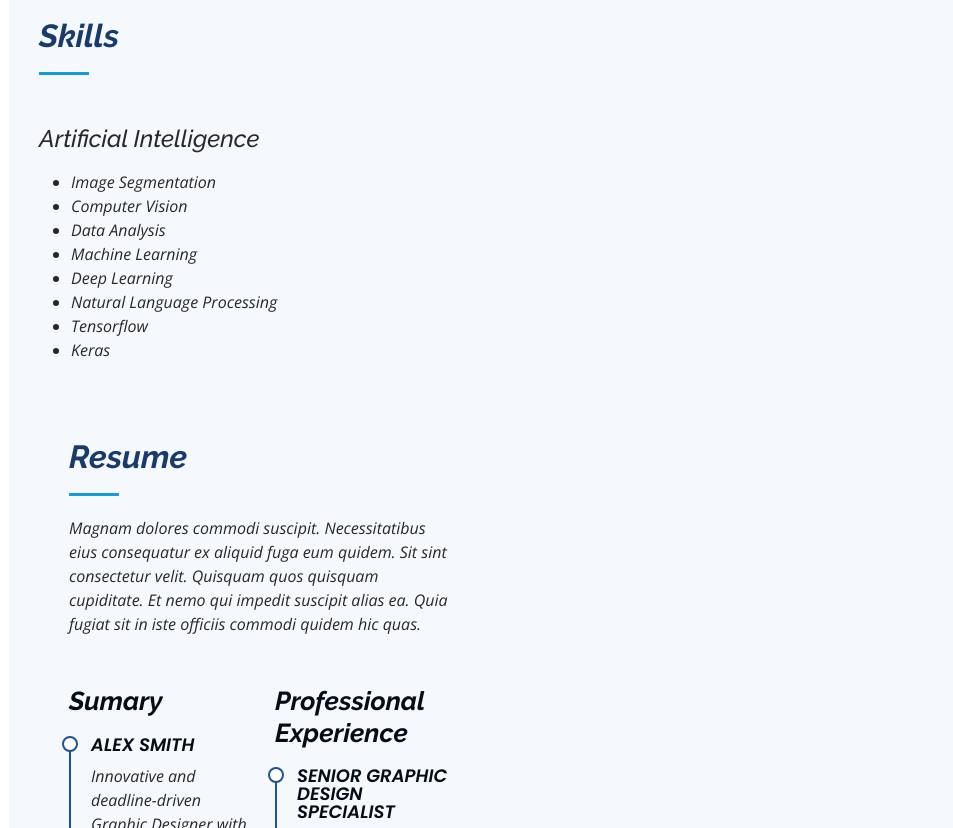
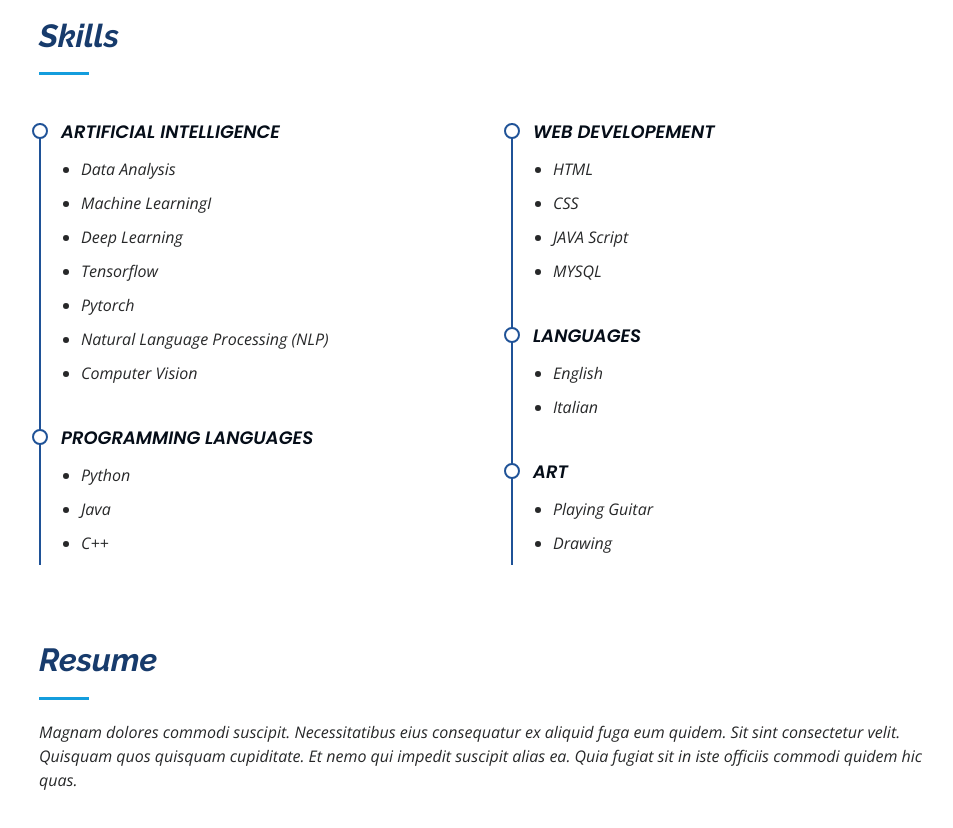
Before and after one commit to HosnawHb/hosnawhb.github.io, a plain HTML site: page index.html in a window 1280 px wide. Shown: the part 2040-2868 px from the top of the page, without its empty margins (291-1244 px from the left). Drawn offline with nearby package versions, Linux system fonts and the light colour scheme.

Commit message:
index.html

```diff
--- a/index.html
+++ b/index.html
@@ -168,9 +168,8 @@
     </section><!-- End Facts Section -->
 
     <!-- ======= Skills Section ======= -->
-    <section id="skills" class="skills section-bg">
+    <section id="Skills" class="resume">
     <div class="container">
-
       <div class="section-title">
         <h2>Skills</h2>
       </div>
@@ -180,79 +179,61 @@
             <h4>Artificial Intelligence</h4>
             <p>
             <ul>
-              <li>Image Segmentation</li>
+              <li>Data Analysis</li>
+              <li>Machine LearningI</li>
+              <li>Deep Learning</li>
+              <li>Tensorflow</li>
+              <li>Pytorch</li>
+              <li>Natural Language Processing (NLP) </li>
               <li>Computer Vision</li>
-              <li>Data Analysis</li>
-              <li>Machine Learning</li>
-              <li>Deep Learning</li>
-              <li>Natural Language Processing</li>
-              <li>Tensorflow</li>
-              <li>Keras</li>
             </ul>
             </p>
-
-   <!-- <section id="skills" class="skills section-bg">
-      <div class="container">
-
-        <div class="section-title">
-          <h2>Skills</h2>
-          <p>Magnam dolores commodi suscipit. Necessitatibus eius consequatur ex aliquid fuga eum quidem. Sit sint consectetur velit. Quisquam quos quisquam cupiditate. Et nemo qui impedit suscipit alias ea. Quia fugiat sit in iste officiis commodi quidem hic quas.</p>
           </div>
-
-        <div class="row skills-content">
-
-          <div class="col-lg-6" data-aos="fade-up">
-
-            <div class="progress">
-              <span class="skill">HTML <i class="val">100%</i></span>
-              <div class="progress-bar-wrap">
-                <div class="progress-bar" role="progressbar" aria-valuenow="100" aria-valuemin="0" aria-valuemax="100"></div>
-              </div>
-            </div>
-
-            <div class="progress">
-              <span class="skill">CSS <i class="val">90%</i></span>
-              <div class="progress-bar-wrap">
-                <div class="progress-bar" role="progressbar" aria-valuenow="90" aria-valuemin="0" aria-valuemax="100"></div>
-              </div>
-            </div>
-            <div class="progress">
-              <span class="skill">JavaScript <i class="val">75%</i></span>
-              <div class="progress-bar-wrap">
-                <div class="progress-bar" role="progressbar" aria-valuenow="75" aria-valuemin="0" aria-valuemax="100"></div>
-              </div>
+          <div class="resume-item">
+            <h4>Programming Languages</h4>
+            <p>
+            <ul>
+              <li>Python</li>
+              <li>Java</li>
+              <li>C++</li>
+            </ul>
+            </p>
           </div>
 
         </div>
-
-          <div class="col-lg-6" data-aos="fade-up" data-aos-delay="100">
-
-            <div class="progress">
-              <span class="skill">PHP <i class="val">80%</i></span>
-              <div class="progress-bar-wrap">
-                <div class="progress-bar" role="progressbar" aria-valuenow="80" aria-valuemin="0" aria-valuemax="100"></div>
+        <div class="col-lg-6">
+          <div class="resume-item">
+            <h4>Web Developement</h4>
+            <p>
+            <ul>
+              <li>HTML</li>
+              <li>CSS</li>
+              <li>JAVA Script</li>
+              <li>MYSQL</li>
+            </ul>
+            </p>
+          </div>
+          <div class="resume-item">
+            <h4>Languages</h4>
+            <p>
+            <ul>
+              <li>English</li>
+              <li>Italian</li>
+            </ul>
+            </p>
+          </div>
+           <div class="resume-item">
+            <h4>Art</h4>
+            <p>
+            <ul>
+              <li>Playing Guitar</li>
+              <li>Drawing</li>
+            </ul>
+            </p>
           </div>
         </div>
-
-            <div class="progress">
-              <span class="skill">WordPress/CMS <i class="val">90%</i></span>
-              <div class="progress-bar-wrap">
-                <div class="progress-bar" role="progressbar" aria-valuenow="90" aria-valuemin="0" aria-valuemax="100"></div>
       </div>
     </div>
-
-            <div class="progress">
-              <span class="skill">Photoshop <i class="val">55%</i></span>
-              <div class="progress-bar-wrap">
-                <div class="progress-bar" role="progressbar" aria-valuenow="55" aria-valuemin="0" aria-valuemax="100"></div>
-              </div>
-            </div>
-
-          </div>
-
-        </div>
-      </div>
-    </section><!-- End Skills Section -->
 
     <!-- ======= Resume Section ======= -->
     <section id="resume" class="resume">
```
Lines whose indentation alone changed are shown as unchanged.
